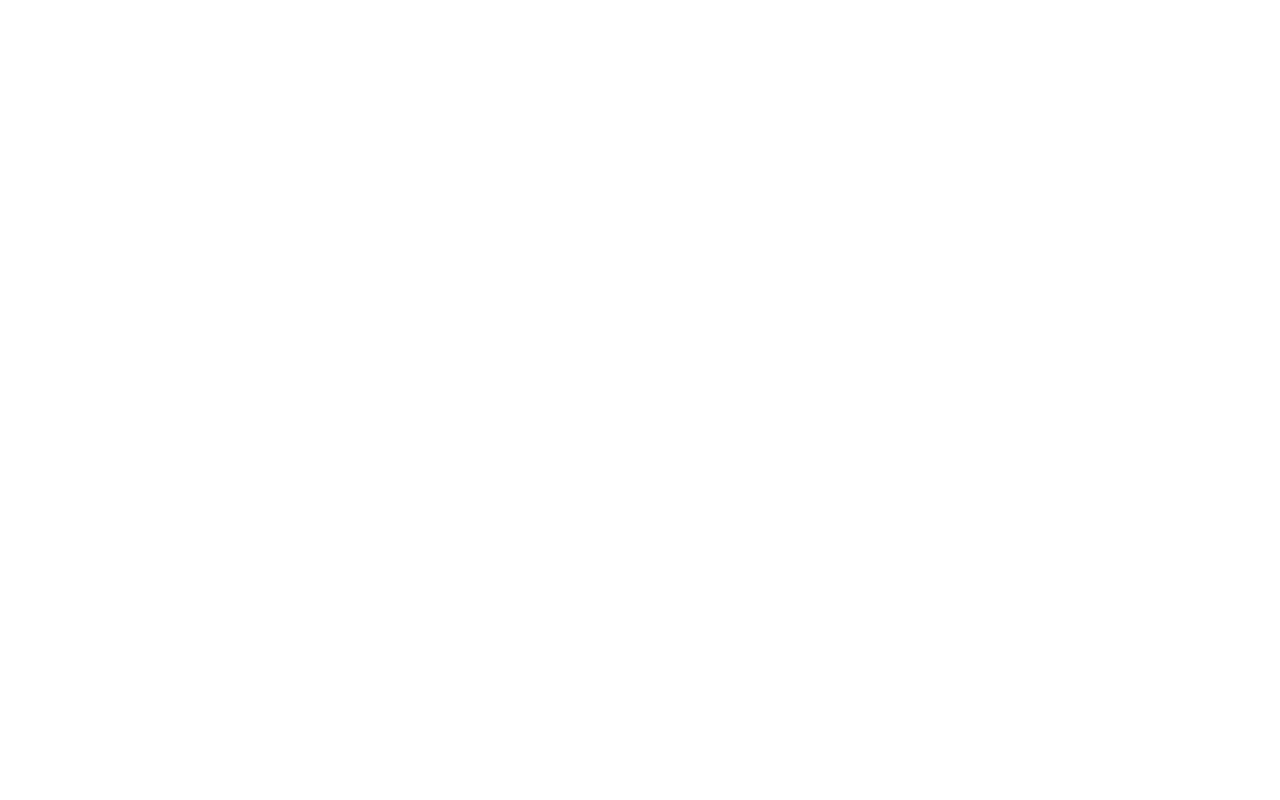
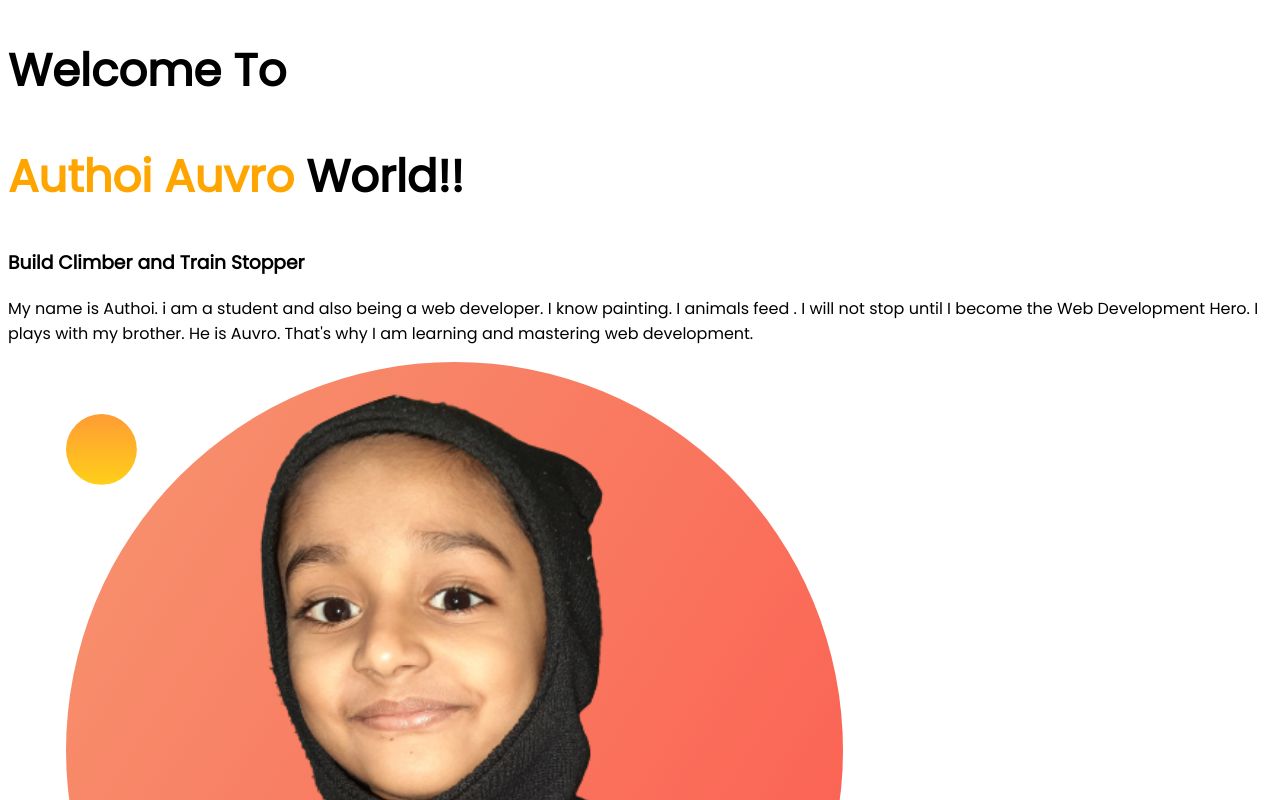
Before and after one commit to Authoi234/Developer-portfolio, a plain HTML site: page index.html in a window 1280 px wide. Shown: the top 800 px of the page. Drawn offline with Linux system fonts and the light colour scheme.

Commit message:
first commit

```diff
--- a/index.html
+++ b/index.html
@@ -5,10 +5,25 @@
     <meta http-equiv="X-UA-Compatible" content="IE=edge">
     <meta name="viewport" content="width=device-width, initial-scale=1.0">
     <title>Authoi Protfolio</title>
+    <link rel="preconnect" href="https://fonts.googleapis.com">
+    <link rel="preconnect" href="https://fonts.gstatic.com" crossorigin>
+    <link href="https://fonts.googleapis.com/css2?family=Poppins&display=swap" rel="stylesheet">
     <link rel="stylesheet" href="style.css">
     <link rel="shortcut icon" href="./images/CC_20220123_154311.png" type="image/x-icon">
 </head>
 <body>
-
+    <section>
+        <div>
+            <div>
+                <h1>Welcome To</h1>
+                <h1><span class="orange-color">Authoi Auvro</span> World!!</h1>
+                <h3>Build Climber and Train Stopper</h3>
+                <p>My name is Authoi. i am a student and also being a web developer. I know painting. I animals feed .  I will not stop until I become the Web Development Hero. I plays with my brother. He is Auvro. That's why I am learning and mastering web development.</p>
+            </div>
+            <div>
+                <img src="./images/Nazmus-Sakib-Khan-Auvro.png.png" alt="">
+            </div>
+        </div>
+    </section>
 </body>
 </html>
--- a/style.css
+++ b/style.css
@@ -0,0 +1,9 @@
+body{
+    font-family: 'Poppins', sans-serif;
+}
+h1{
+    font-size: 45px;
+}
+.orange-color{
+    color: orange;
+}
```
